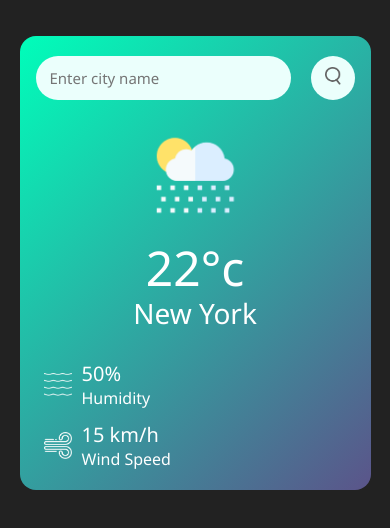
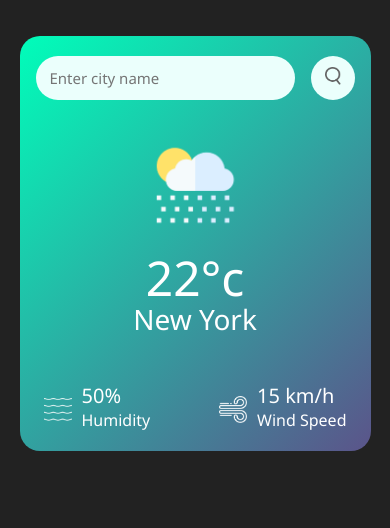
Before and after one commit to ankitkumar845/Weather_App, a plain HTML site: page index.html in a window 390 px wide. Drawn offline with Linux system fonts and the light colour scheme.

Commit message:
Delete tablet and small desktop responsive styles
Removed responsive styles for tablet and small desktop.

```diff
--- a/style.css
+++ b/style.css
@@ -114,71 +114,6 @@ body{
    Responsive adjustments
    ------------------------- */
 
-/* Tablet / small desktop / large phone */
-@media (max-width: 600px) {
-    .card{
-        padding: 30px 20px;
-        margin: 60px auto 0;
-        border-radius: 16px;
-    }
-
-    .search{
-        gap: 8px;
-    }
-
-    .search input{
-        height: 50px;
-        padding: 8px 18px;
-        font-size: 16px;
-        margin-right: 12px;
-        flex: 1;
-        min-width: 0;
-    }
-
-    .search button{
-        width: 50px;
-        height: 50px;
-    }
-
-    .weather-icon{
-        width: 140px;
-        margin-top: 20px;
-    }
-
-    .weather h1{
-        font-size: 64px;
-    }
-
-    .weather h2{
-        font-size: 36px;
-        margin-top: -6px;
-    }
-
-    .details{
-        flex-direction: column;
-        align-items: stretch;
-        justify-content: center;
-        padding: 0 12px;
-        margin-top: 28px;
-        gap: 16px;
-    }
-
-    .col{
-        width: 100%;
-        justify-content: flex-start;
-    }
-
-    .col img{
-        width: 36px;
-        margin-right: 10px;
-    }
-
-    .humidity, .wind{
-        font-size: 24px;
-        margin-top: 0;
-    }
-}
-
 /* Small phones */
 @media (max-width: 400px) {
     .card{
```
